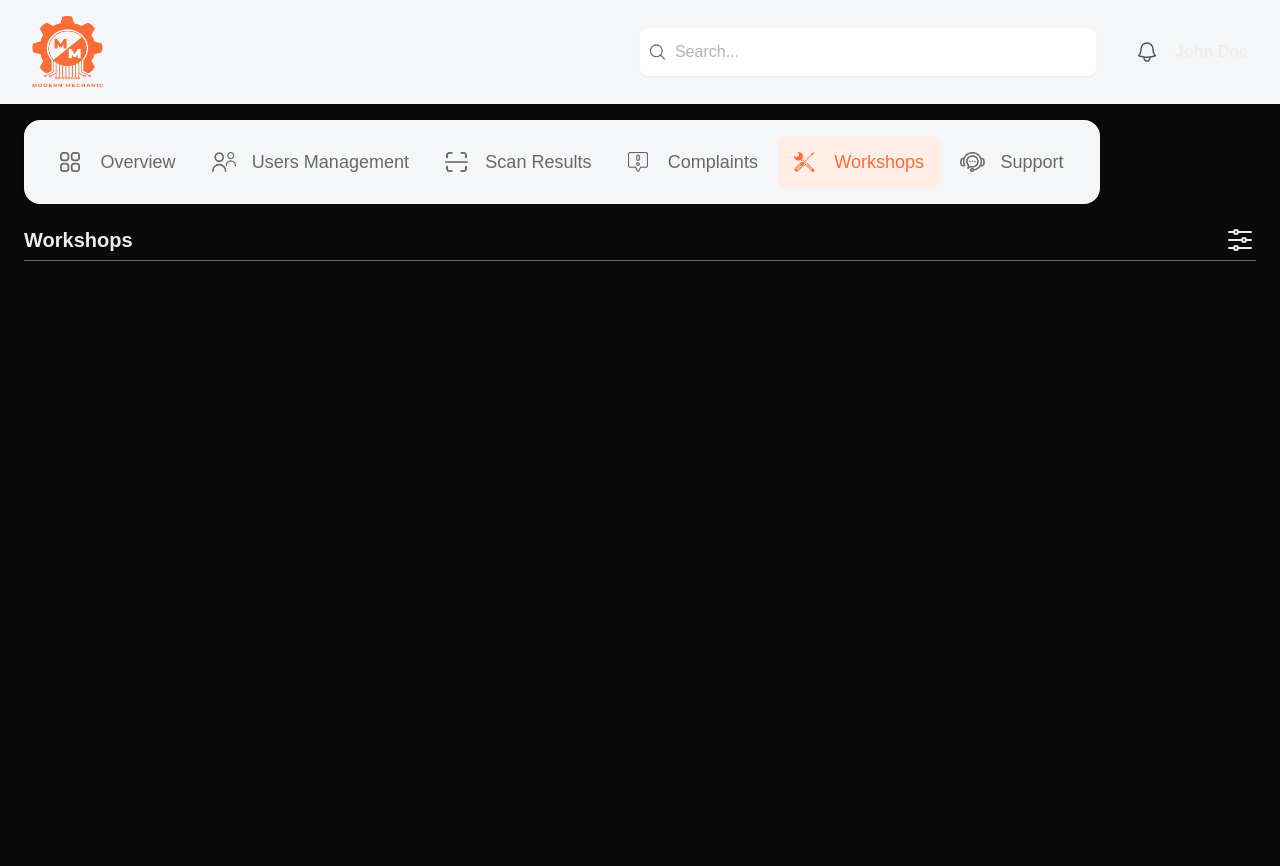
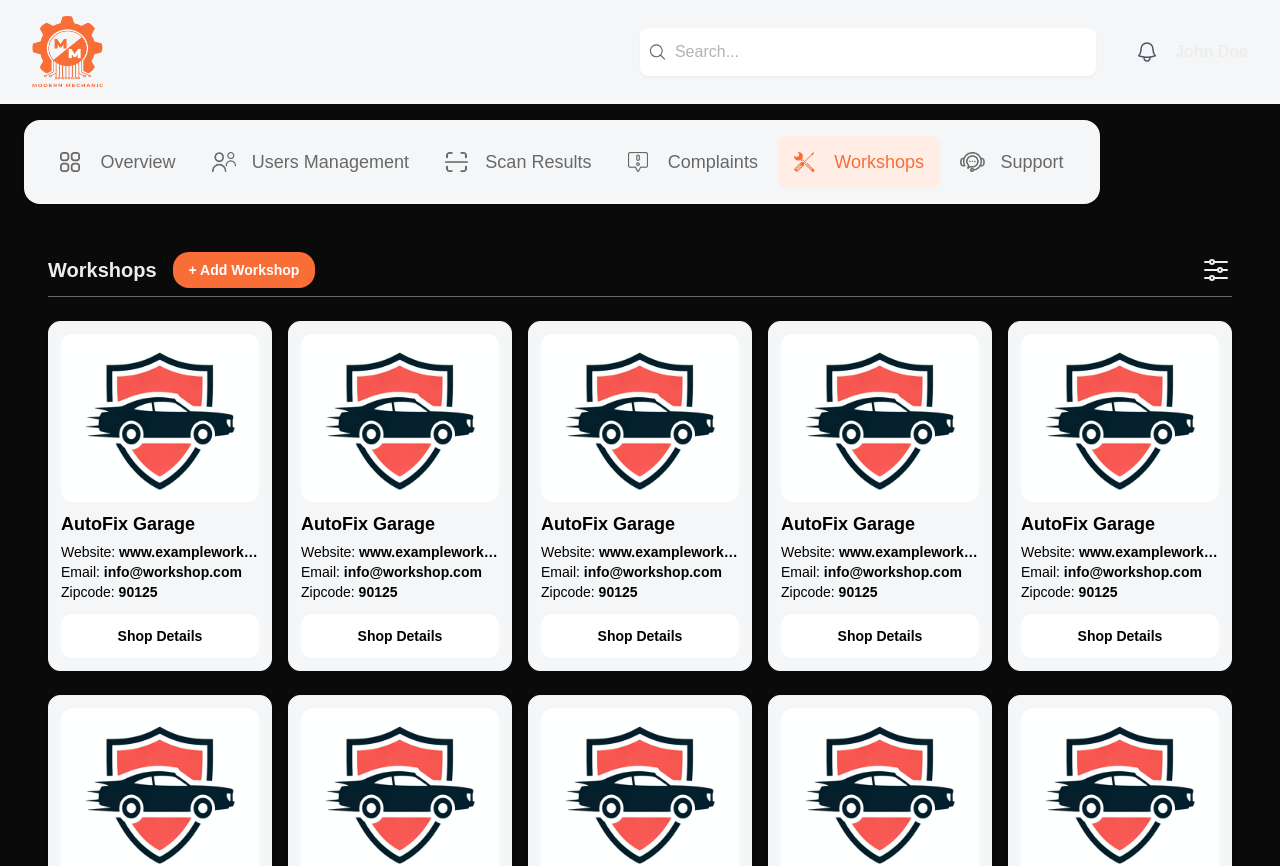
Before and after one commit to Soda-bees/modern-mechanic-admin-panel, a Next.js app: page /workshops in a window 1280 px wide. Shown: the top 866 px of the page. Before the commit the page ends 800 px from the top, so only its background shows below. Built offline with nearby package versions, Linux system fonts and the light colour scheme; sample sign-in values are in the browser's storage.

Commit message:
4 screens updated

```diff
--- a/src/app/workshops/page.tsx
+++ b/src/app/workshops/page.tsx
@@ -1,21 +1,83 @@
 // export default function workshops() {
 //     return <div className="text-2xl font-bold ">This is the workshops</div>;
+// }
+
+// "use client";
+
+// import ProtectedRoute from "@/component/ProtectedRoute";
+// import PageHeader from "@/component/PageHeader";
+// import { useRouter } from "next/navigation";
+
+// export default function workshops() {
+//   const router = useRouter();
+
+//   return (
+//     <ProtectedRoute>
+//       <div className="w-full">
+//         <PageHeader title="Workshops" showFilter onFilterClick={() => alert('filter clicked!')} />
+//       </div>
+//     </ProtectedRoute>
+//   );
 // }
 
 "use client";
 
 import ProtectedRoute from "@/component/ProtectedRoute";
 import PageHeader from "@/component/PageHeader";
-import { useRouter } from "next/navigation";
+import Image from "next/image";
+import { image } from "framer-motion/client";
+import images from "@/services/images";
 
-
-export default function workshops() {
-  const router = useRouter();
+export default function Workshops() {
+  const dummyWorkshops = Array(10).fill({
+    name: "AutoFix Garage",
+    website: "www.exampleworkshop.com",
+    email: "info@workshop.com",
+    zipcode: "90125",
+    logo: images.workshopImage,
+  });
 
   return (
     <ProtectedRoute>
-      <div className="w-full">
-        <PageHeader title="Workshops" showFilter onFilterClick={() => alert('filter clicked!')} />
+      <div className="p-4 sm:p-6">
+        <PageHeader
+          title="Workshops"
+          showFilter
+          addShowButton
+          buttonTitle="+ Add Workshop"
+          onFilterClick={() => alert("filter clicked!")}
+        />
+        <div className="mt-6 grid grid-cols-1 sm:grid-cols-2 md:grid-cols-3 lg:grid-cols-5 gap-x-4 gap-y-6">
+          {dummyWorkshops.map((shop, index) => (
+            <div
+              key={index}
+              className="bg-headerBG rounded-xl shadow-sm border border-gray-100 p-3 text-start"
+            >
+              <div className="bg-white w-full rounded-xl">
+                <img
+                  src={shop.logo}
+                  alt="Workshop Logo"
+                  className="w-full h-42 object-contain rounded-t-xl"
+                />
+              </div>
+              <h3 className="mt-2 text-base sm:text-lg font-semibold text-black truncate">
+                {shop.name}
+              </h3>
+              <p className="text-xs sm:text-sm text-black mt-1 font-semibold truncate">
+                <span className="font-medium">Website:</span> {shop.website}
+              </p>
+              <p className="text-xs sm:text-sm text-black font-semibold truncate">
+                <span className="font-medium">Email:</span> {shop.email}
+              </p>
+              <p className="text-xs sm:text-sm text-black mb-3 font-semibold truncate">
+                <span className="font-medium">Zipcode:</span> {shop.zipcode}
+              </p>
+              <button className="text-black bg-white rounded-xl w-full py-3 text-xs sm:text-sm hover:bg-headerBG transition font-semibold">
+                Shop Details
+              </button>
+            </div>
+          ))}
+        </div>
       </div>
     </ProtectedRoute>
   );
--- a/src/component/PageHeader.tsx
+++ b/src/component/PageHeader.tsx
@@ -1,17 +1,35 @@
-'use client';
+"use client";
 
-import { ReactNode } from 'react';
-import { AdjustmentsHorizontalIcon } from '@heroicons/react/24/outline';
-import { motion } from 'framer-motion';
-import HoverAnimation from './hoverAnimation';
+import { ReactNode } from "react";
+import { AdjustmentsHorizontalIcon } from "@heroicons/react/24/outline";
+import { motion } from "framer-motion";
+import HoverAnimation from "./hoverAnimation";
 
-const PageHeader = ({ title, showFilter = false, onFilterClick }: PageHeaderProps) => {
+const PageHeader = ({
+  title,
+  showFilter = false,
+  onFilterClick,
+  addShowButton = false,
+  buttonTitle,
+  onAddShowClick,
+}: PageHeaderProps) => {
   return (
-        <div className="flex items-center justify-between py-1 border-b border-grey w-full">
+    <div className="flex items-center justify-between py-2 border-b border-grey w-full">
+      <div className="flex items-center">
         <h1 className="text-xl font-semibold">{title}</h1>
+        {addShowButton && (
+          <button
+            className="text-white bg-orange rounded-2xl px-4 py-2 text-xs sm:text-sm hover:bg-headerBG hover:text-black transition font-semibold curson-pointer ml-4"
+            onClick={onAddShowClick}
+          >
+            {buttonTitle}
+          </button>
+        )}
+      </div>
+
       {showFilter && (
         <HoverAnimation onClick={onFilterClick}>
-                    <AdjustmentsHorizontalIcon className='w-8 cursor-pointer' />
+          <AdjustmentsHorizontalIcon className="w-8 cursor-pointer" />
         </HoverAnimation>
       )}
     </div>
--- a/src/services/images.ts
+++ b/src/services/images.ts
@@ -14,6 +14,7 @@ const images = {
   workshopsInActive: "/assets/images/workshopsInActive.png",
   bugatti: "/assets/images/bugatti.png",
   document: "/assets/images/document.png",
+  workshopImage: "/assets/images/workshopImage.png",
 };
 
 export default images;
--- a/src/types/pageHeader.d.ts
+++ b/src/types/pageHeader.d.ts
@@ -1,5 +1,9 @@
 interface PageHeaderProps {
     title: string;
+    buttonTitle?: string
     showFilter?: boolean;
     onFilterClick?: () => void;
+    addShowButton?: boolean;
+    onAddShowClick?: () => void;
+
 }
```
Also changed, not shown: public/assets/images/workshopImage.png (added). Lines whose indentation alone changed are shown as unchanged.
